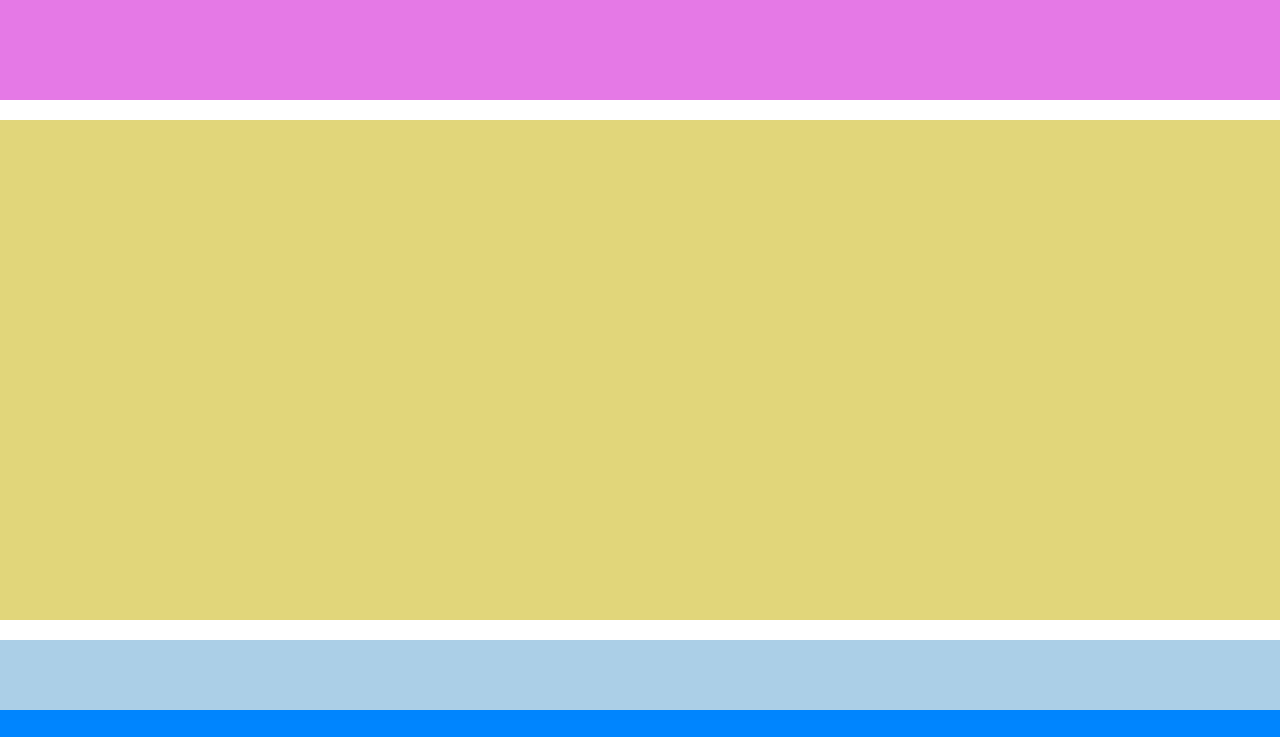
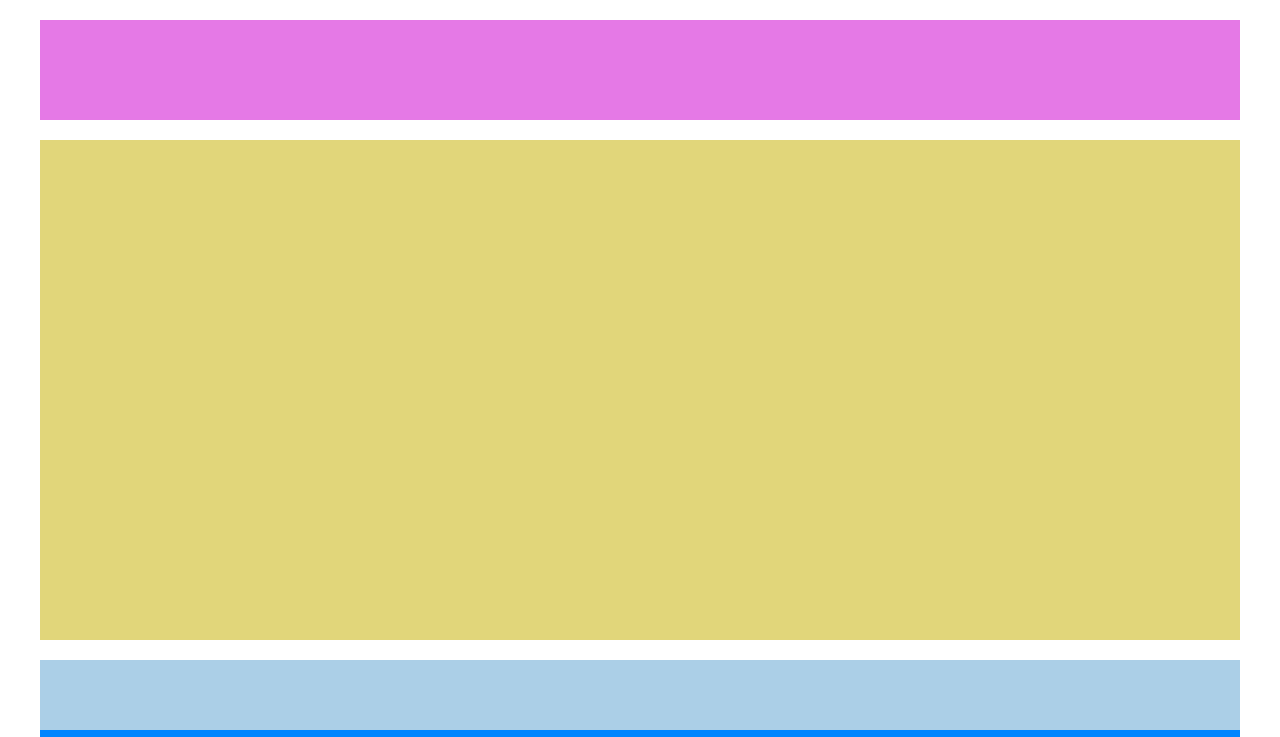
Before and after one commit to GianlucaPolcino/htmlcss-struttura-wp, a plain HTML site: page index.html in a window 1280 px wide. Shown: the top 737 px of the page. Drawn offline with Linux system fonts and the light colour scheme.

Commit message:
structure with padding

```diff
--- a/assets/css/style.css
+++ b/assets/css/style.css
@@ -2,6 +2,10 @@
 box-sizing: border-box;
 margin: 0;
 padding: 0;
+}
+
+.container{
+    padding: 20px 40px;
 }
 
 header{
--- a/index.html
+++ b/index.html
@@ -8,6 +8,7 @@
     <title>Structure</title>
 </head>
 <body>
+    <div class="container">
         <header></header>
         <main>
             <div class="jumbo"></div>
@@ -21,6 +22,6 @@
             </div>
         </main>
         <footer></footer>
-
+    </div>
 </body>
 </html>
```
Lines whose indentation alone changed are shown as unchanged.
